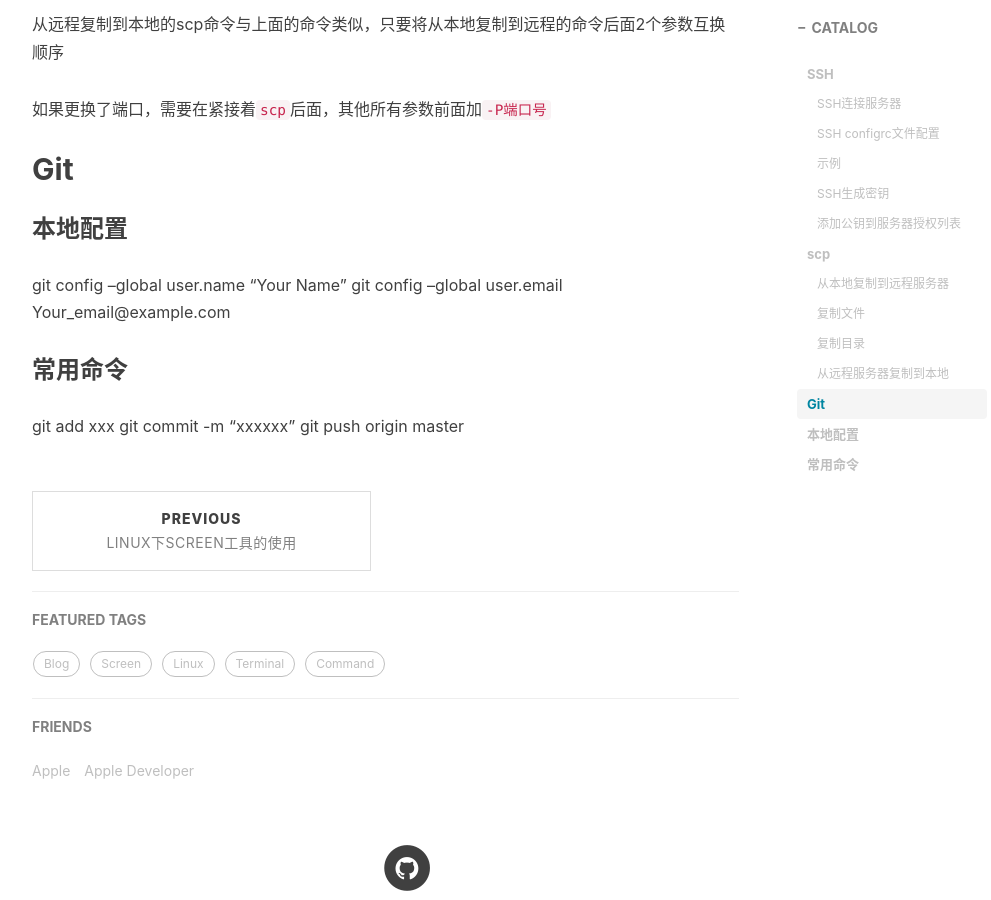
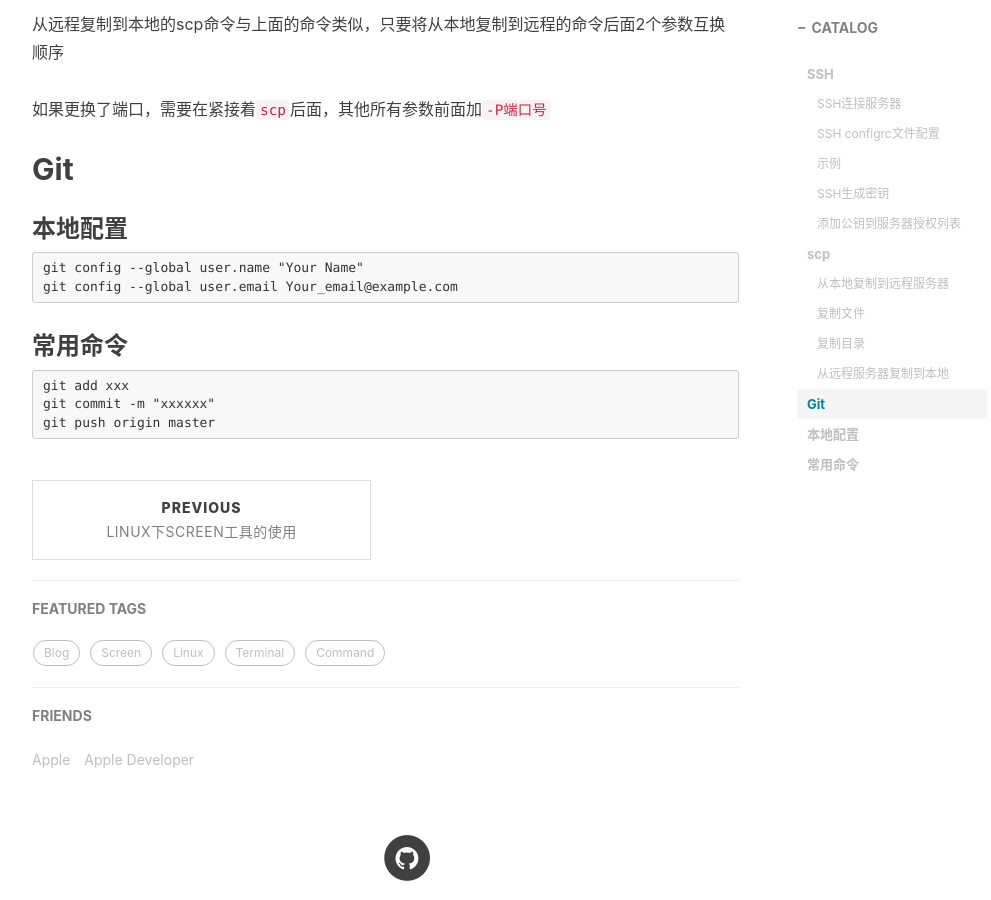
Before and after one commit to aspenstarss/aspenstarss.github.io, a Jekyll site: the page built from _posts/2019-03-03-Linux中一些常见命令的使用实例(不定期更新).md, in a window 1280 px wide and 900 px high, scrolled down 2906 px. Shown: the whole window, without its empty margins (233-1224 px from the left). Built offline with Jekyll 4.4.1, drawn with Linux system fonts in a browser that asks for light colours; nearby versions of some CDN libraries; comment, search, counter and statistics services are not loaded; some of the changed lines change nothing that is shown; some of the changed text lies outside the part shown.

Commit message:
修复少量文章错误‘

````diff
--- a/_config.yml
+++ b/_config.yml
@@ -1,7 +1,7 @@
 # Site settings
 title: AspenStars
 SEOTitle: 星点 | AspenStars Blog
-header-img: img/post-bg-desk.jpg
+header-img: img/post-bg-coffee.jpg
 email: aspenstars@foxmail.com
 description: "谦逊，和善"
 keyword: "Deep Learning, UESTC, ICT"
--- a/_posts/2019-03-03-Linux中一些常见命令的使用实例(不定期更新).md
+++ b/_posts/2019-03-03-Linux中一些常见命令的使用实例(不定期更新).md
@@ -1,7 +1,7 @@
 ---
 layout:     post
 title:      Linux中一些常见命令的使用实例
-subtitle:   遇见即更新，方便时长查看，熟悉命令
+subtitle:   遇见即更新，方便查看，熟悉命令
 date:       2019-03-03
 author:     AspenStars
 header-img: img/post-bg-keybord.jpg
@@ -108,10 +108,14 @@
 ## Git
 
 ### 本地配置
+```
 git config --global user.name "Your Name"
 git config --global user.email Your_email@example.com
+```
 
 ### 常用命令
+```
 git add xxx
 git commit -m "xxxxxx"
 git push origin master
+```
````
Also changed, not shown: _posts/2019-03-03-Linux下Screen工具的使用.md (+1 -1 lines).
